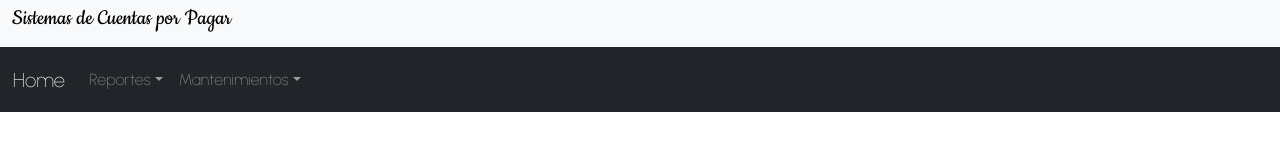
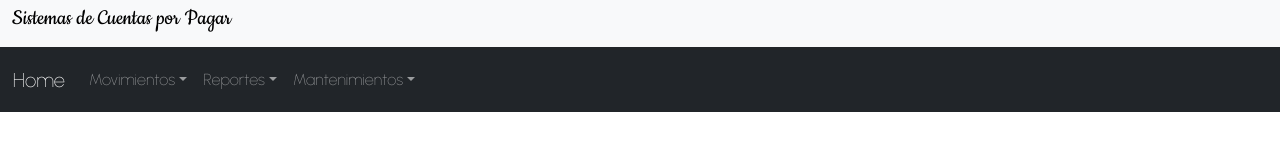
Before and after one commit to kingxoce/Analisis_cxp, a React (Create React App) app: page / in a window 1280 px wide. Shown: the top 160 px of the page. Built offline with nearby package versions, Linux system fonts and the light colour scheme.

Commit message:
agregacion de movimientos en nav

```diff
--- a/src/App.js
+++ b/src/App.js
@@ -16,6 +16,9 @@ const App = () => {
         <Navbar.Toggle aria-controls="basic-navbar-nav" />
         <Navbar.Collapse id="basic-navbar-nav">
           <Nav className="mr-auto">
+            <NavDropdown title="Movimientos" id="basic-nav-dropdown">
+              <NavDropdown.Item href="/pagosmasivos">Pagos Masivos</NavDropdown.Item>
+            </NavDropdown>
             <NavDropdown title="Reportes" id="basic-nav-dropdown">
               <NavDropdown.Item href="/topproveedores">Top 5 Proveedores</NavDropdown.Item>
             </NavDropdown>
```
